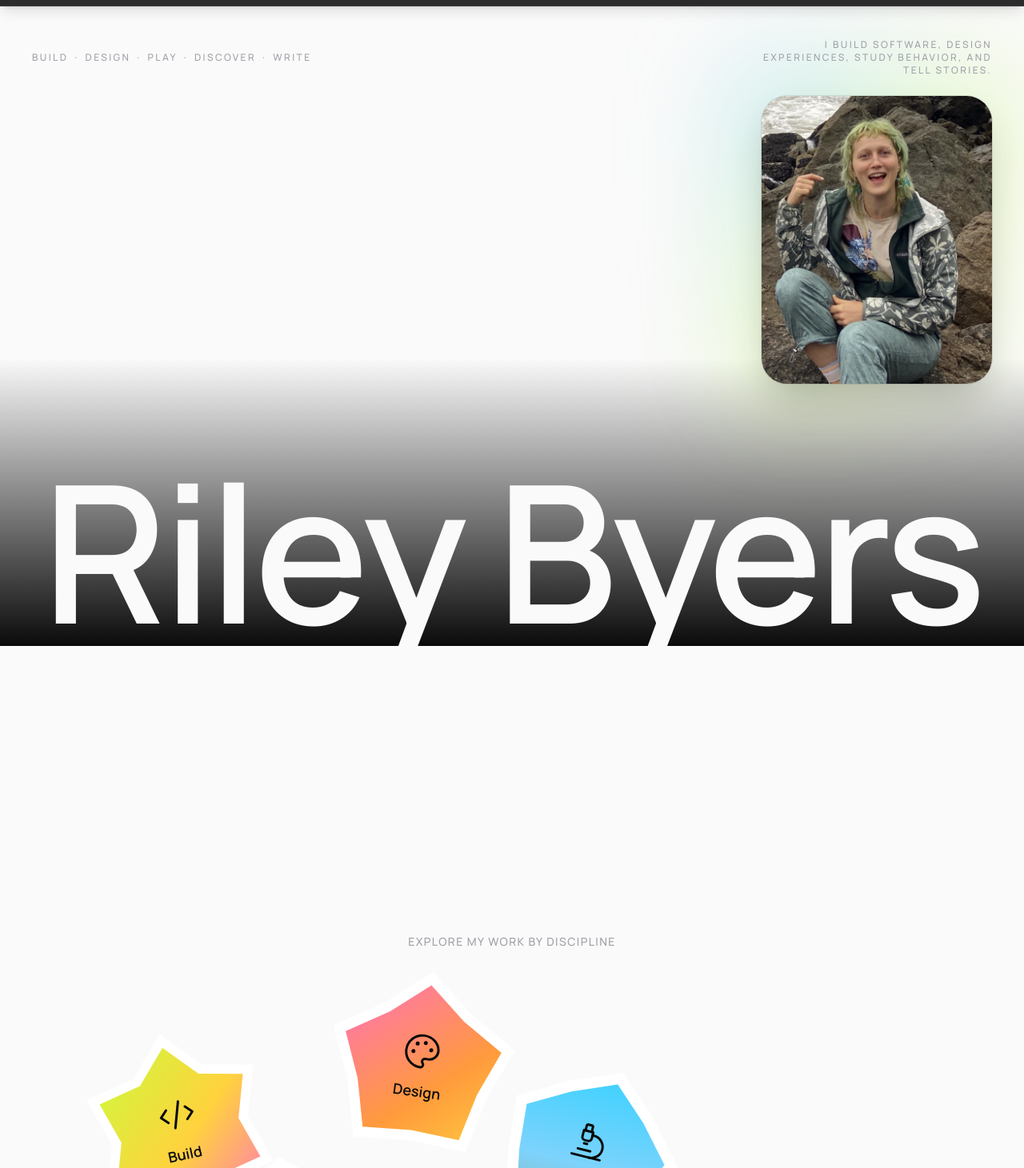
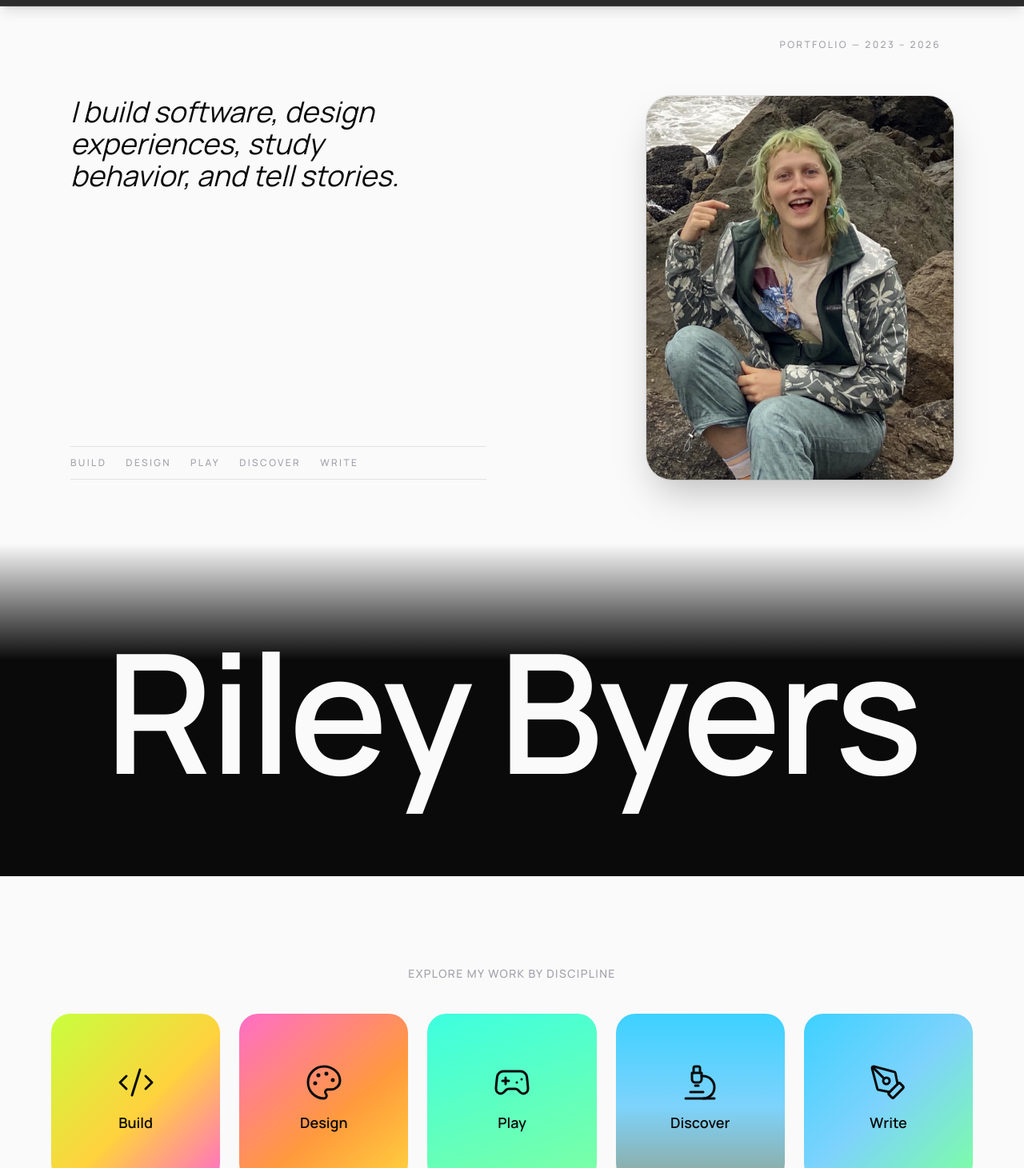
Before and after one commit to rileyb3/portfolio, a Next.js app: page / in a window 1280 px wide. Shown: the part 29-1490 px from the top of the page at 80% size. Built offline with nearby package versions, Linux system fonts and the light colour scheme.

Commit message:
Rebuild Hero as normal-flow layout closer to Akihiko reference; swap star shapes for evenly spaced gradient squares

```diff
--- a/src/components/Disciplines.tsx
+++ b/src/components/Disciplines.tsx
@@ -28,75 +28,22 @@ const tiles = categories.map((c) => ({
   id: c.id,
 }));
 
-// Five distinct blunt, rounded-point stars (5-6 points each, shallow
-// notches) — a deliberate walk-back from an earlier 14-point version that
-// was too sharp/spiky to hold an icon + word without clipping into the
-// points. Each is generated as outer/inner radius pairs around a center
-// so the interior stays a big, mostly-flat hexagon/pentagon rather than a
-// thin hub between long spikes.
-const starShapes = [
-  "polygon(50% 2%, 67% 20.6%, 91.6% 26%, 84% 50%, 91.6% 74%, 67% 79.4%, 50% 98%, 33% 79.4%, 8.4% 74%, 16% 50%, 8.4% 26%, 33% 20.6%)",
-  "polygon(50% 3%, 71.2% 20.9%, 94.7% 35.5%, 84.2% 61.1%, 77.6% 88%, 50% 86%, 22.4% 88%, 15.8% 61.1%, 5.3% 35.5%, 28.8% 20.9%)",
-  "polygon(50% 6%, 68% 18.8%, 88.1% 28%, 86% 50%, 88.1% 72%, 68% 81.2%, 50% 94%, 32% 81.2%, 11.9% 72%, 14% 50%, 11.9% 28%, 32% 18.8%)",
-  "polygon(57.8% 5.7%, 77.3% 23.6%, 94.6% 43.7%, 83.6% 67.8%, 69.7% 90.5%, 43.4% 87.4%, 17.6% 81.3%, 12.4% 55.3%, 10.3% 28.9%, 33.4% 15.8%)",
-  "polygon(61.9% 5.6%, 76.9% 23.1%, 94.4% 38.1%, 86.7% 59.8%, 82.5% 82.5%, 59.8% 86.7%, 38.1% 94.4%, 23.1% 76.9%, 5.6% 61.9%, 13.3% 40.2%, 17.5% 17.5%, 40.2% 13.3%)",
-];
-
-// A clip-path shape like this doesn't play well with a CSS border (the
-// border box is rectangular and gets chopped at odd angles) — instead each
-// tile is two nested elements sharing its own clip-path: an outer one
-// filled solid white (the page background) and, via padding, a thick
-// visible margin, and an inset inner one filled with the tile's gradient.
-// Wherever two tiles overlap, that opaque white margin shows through as a
-// clean gap between them rather than the colors muddying — the padding
-// has to be chunky (not a hairline) for that gap to actually read at this
-// scale.
-const outlineColor = "#ffffff";
-
-// Bright, non-uniform gradients per tile — genuinely different hues rather
-// than tints of the same accent, per "bright colors" + "gradient". rotate
-// feeds a single JS-computed transform (see render) rather than Tailwind's
-// rotate-* utilities, since those and an inline `style.transform` would
-// fight over the same CSS property — inline style always wins, silently
-// no-op'ing the classes. Positions are spaced for partial, not total,
-// overlap — total overlap was swallowing whichever tile ended up behind.
-const blobStyle = [
-  {
-    top: "36%",
-    left: "14%",
-    rotate: -12,
-    gradient: "linear-gradient(135deg, #C8FF3D 0%, #FFD23D 55%, #FF6EC7 100%)",
-  },
-  {
-    top: "22%",
-    left: "40%",
-    rotate: 8,
-    gradient: "linear-gradient(140deg, #FF6EC7 0%, #FF9A3D 60%, #FFD23D 100%)",
-  },
-  {
-    top: "62%",
-    left: "26%",
-    rotate: -8,
-    gradient: "linear-gradient(160deg, #3DFFE0 0%, #7DFFA3 100%)",
-  },
-  {
-    top: "42%",
-    left: "58%",
-    rotate: 14,
-    gradient: "linear-gradient(180deg, #3DD1FF 0%, #7DD3FC 55%, #8FA89B 100%)",
-  },
-  {
-    top: "66%",
-    left: "68%",
-    rotate: -10,
-    gradient: "linear-gradient(135deg, #3DD1FF 0%, #7DD3FC 50%, #7DFFA3 100%)",
-  },
+// Gave up on the star/blob shape experiment — two rounds of hand-drawn
+// clip-path polygons both landed badly (too sharp, illegible, overlaps
+// that didn't read as intentional). Plain rounded squares in an evenly
+// spaced grid, with the same bright gradients carrying the color/energy
+// instead of the outline.
+const gradients = [
+  "linear-gradient(135deg, #C8FF3D 0%, #FFD23D 55%, #FF6EC7 100%)",
+  "linear-gradient(140deg, #FF6EC7 0%, #FF9A3D 60%, #FFD23D 100%)",
+  "linear-gradient(160deg, #3DFFE0 0%, #7DFFA3 100%)",
+  "linear-gradient(180deg, #3DD1FF 0%, #7DD3FC 55%, #8FA89B 100%)",
+  "linear-gradient(135deg, #3DD1FF 0%, #7DD3FC 50%, #7DFFA3 100%)",
 ];
 
 export default function Disciplines() {
   const ref = useRef<HTMLDivElement>(null);
   const [visible, setVisible] = useState(false);
-  const [hoveredId, setHoveredId] = useState<string | null>(null);
 
   useEffect(() => {
     const el = ref.current;
@@ -115,70 +62,42 @@ export default function Disciplines() {
   }, []);
 
   return (
+    // Normal flow now — no negative margin/overlap trick, since Hero no
+    // longer has a sticky element that needs covering. bg-paper matches
+    // Hero above and the rest of the landing page below.
     <section
       id="disciplines"
       ref={ref}
-      // min-h-[85vh] is a safety floor, not the main mechanism: this section
-      // rides up over Hero via -mt-[70vh] and (at z-20, above Hero's z-10)
-      // is what hides Hero's sticky name/photo once you scroll past it. The
-      // canvas below (h-[60-70vh] depending on breakpoint) plus its own
-      // padding/heading already clears the required 70vh on its own — this
-      // floor only kicks in on unusually short viewports, so it shouldn't
-      // add visible extra empty space beyond what the content needs. bg-paper
-      // matches Hero above it — this and Hero are a deliberate light
-      // "opening chapter"; everything from AccentBand down now matches too
-      // (see those components), so the whole landing page reads as one
-      // consistent light theme, with only Header/About/Footer staying dark.
-      className="relative z-20 -mt-[70vh] min-h-[85vh] scroll-mt-6 rounded-t-[3rem] bg-paper px-6 pb-16 pt-10 text-center sm:pt-14"
+      className="scroll-mt-6 bg-paper px-6 py-20 text-center sm:py-28"
     >
       <div className="mx-auto max-w-6xl">
-        <h2 className="mb-6 text-sm font-medium uppercase tracking-widest text-muted">
+        <h2 className="mb-10 text-sm font-medium uppercase tracking-widest text-muted">
           Explore my work by discipline
         </h2>
-        {/* Relative canvas the tiles are pinned into by (top%, left%) —
-            spaced for partial overlap so the white gap ring reads as
-            deliberate rather than the tiles fighting for the same spot. */}
-        <div className="relative mx-auto h-[60vh] w-full sm:h-[65vh] lg:h-[70vh]">
+        <div className="grid grid-cols-2 gap-4 sm:grid-cols-3 sm:gap-6 lg:grid-cols-5">
           {tiles.map((tile, i) => {
             const Icon = iconMap[tile.id] ?? Images;
-            const shape = starShapes[i % starShapes.length];
-            const { top, left, rotate, gradient } =
-              blobStyle[i % blobStyle.length];
-            const entranceScale = visible ? 1 : 0.85;
-            const hoverScale = hoveredId === tile.id ? 1.08 : 1;
             return (
               <Link
                 key={tile.id}
                 href={tile.href}
-                onMouseEnter={() => setHoveredId(tile.id)}
-                onMouseLeave={() => setHoveredId(null)}
                 style={{
-                  top,
-                  left,
-                  zIndex: hoveredId === tile.id ? 10 : i,
+                  background: gradients[i % gradients.length],
                   transitionDelay: visible ? `${i * 60}ms` : "0ms",
-                  clipPath: shape,
-                  backgroundColor: outlineColor,
-                  transform: `translate(-50%, -50%) rotate(${rotate}deg) scale(${
-                    entranceScale * hoverScale
-                  })`,
                 }}
-                className={`group absolute flex aspect-square w-44 shrink-0 p-[14px] transition-all duration-500 ease-out sm:w-56 sm:p-[18px] lg:w-64 ${
-                  visible ? "opacity-100" : "opacity-0"
+                className={`group flex aspect-square flex-col items-center justify-center gap-3 rounded-3xl p-6 text-ink shadow-sm transition-all duration-500 ease-out hover:scale-[1.03] hover:shadow-lg ${
+                  visible
+                    ? "translate-y-0 opacity-100"
+                    : "translate-y-4 opacity-0"
                 }`}
-              >
-                <div
-                  style={{ clipPath: shape, background: gradient }}
-                  className="flex h-full w-full flex-col items-center justify-center gap-3 p-6 text-center text-ink"
               >
                 <Icon
                   className="h-10 w-10 transition-transform duration-300 group-hover:scale-110 sm:h-12 sm:w-12"
                   strokeWidth={1.5}
                 />
-                  <span className="text-base font-semibold leading-snug sm:text-lg">
+                <span className="text-base font-semibold sm:text-lg">
                   {tile.label}
                 </span>
-                </div>
               </Link>
             );
           })}
--- a/src/components/Hero.tsx
+++ b/src/components/Hero.tsx
@@ -1,93 +1,49 @@
-"use client";
-
-import { useEffect, useState } from "react";
 import Link from "next/link";
 import { profile, categories } from "@/data/projects";
 
-// White-theme, Akihiko/Palmer-inspired redesign of the landing hero — this
-// (plus Disciplines.tsx below it) is deliberately scoped as its own light
-// "opening chapter": the rest of the site (Header, About, every other
-// section from AccentBand down) stays on the original dark theme
-// untouched, so this is a controlled experiment rather than a site-wide
-// re-theme. Header renders as an opaque dark bar regardless of what's
-// beneath it, so a light hero under a dark nav reads fine with no changes
-// there either.
+// Rebuilt closer to the actual Akihiko/Palmer reference structure: normal
+// document flow, no scroll-jacked sticky/parallax runway. That runway was
+// exactly what was leaving a huge dead-blank stretch of screen between the
+// photo block and the name — this version is only as tall as its content.
+// White theme, scoped to this + Disciplines.tsx below; everything else
+// (Header, About, Footer) stays on the original dark theme untouched.
 export default function Hero() {
-  // Photo drifts upward as you scroll, but slower than the page itself
-  // (classic parallax). Uses a continuous rAF loop that eases the
-  // displayed offset toward the scroll-derived target every frame
-  // (lerp), rather than jumping straight to a hard-clamped value on each
-  // scroll event — that clamp-on-event approach was what caused the
-  // abrupt "hits max drift and instantly freezes" stop.
-  const [photoOffset, setPhotoOffset] = useState(0);
+  return (
+    <section id="top" className="relative overflow-hidden bg-paper">
+      {/* Small meta line, top right — a light echo of the reference's
+          "Based in Tokyo, Art Director" corner. */}
+      <div className="mx-auto max-w-6xl px-6 pt-8 text-right text-[0.65rem] font-medium uppercase tracking-[0.2em] text-muted sm:px-10 sm:pt-10 sm:text-xs">
+        Portfolio — {profile.workYears}
+      </div>
 
-  useEffect(() => {
-    let raf = 0;
-    let current = 0;
-    function frame() {
-      const scrollY = window.scrollY;
-      const vh = window.innerHeight;
-      const maxDrift = vh * 0.3;
-      const target = -Math.min(scrollY * 0.3, maxDrift);
-      current += (target - current) * 0.08; // lerp factor — lower = softer/laggier
-      setPhotoOffset(current);
-      raf = requestAnimationFrame(frame);
-    }
-    raf = requestAnimationFrame(frame);
-    return () => cancelAnimationFrame(raf);
-  }, []);
-
-  return (
-    // Outer section is taller than one screen — that extra height is the
-    // runway the sticky photo holds, and separately the runway the name's
-    // own wrapper (below) holds before it releases too.
-    <section id="top" className="relative h-[208vh]">
-      <div
-        className="sticky top-0 h-screen overflow-hidden"
-        // White at the top (where the meta row + photo card sit) fading
-        // down to black by the bottom (where the name lives) — the name
-        // is fixed white text now (no more color animation), and this
-        // gradient is what makes white-on-white at the top vs. white text
-        // reading cleanly lower down both work, with a soft transition
-        // between rather than a hard cut.
-        style={{
-          background:
-            "linear-gradient(to bottom, #fafafa 0%, #fafafa 55%, #0a0a0a 100%)",
-        }}
-      >
-        {/* Meta row — the "Quick Links / Based in Tokyo, Art Director"
-            beat from the reference, adapted into real, clickable nav
-            (each discipline links to its own page) rather than inert
-            decoration. */}
-        <div className="absolute inset-x-0 top-0 z-20 flex items-center justify-between px-6 pt-8 text-[0.65rem] font-medium uppercase tracking-[0.2em] text-muted sm:px-10 sm:pt-10 sm:text-xs">
-          <ul className="flex flex-wrap items-center gap-x-2 gap-y-1">
-            {categories.map((c, i) => (
-              <li key={c.id} className="flex items-center gap-2">
-                {i > 0 && <span aria-hidden="true">·</span>}
+      {/* Headline + photo, side by side like the reference's statement
+          block + corner photo — the discipline links sit in a bordered
+          row under the headline (its "Art Direction / Branding /
+          Strategy" beat), as real clickable nav rather than decoration. */}
+      <div className="mx-auto grid max-w-6xl gap-10 px-6 pt-10 sm:grid-cols-2 sm:gap-16 sm:pt-14">
+        <div className="flex flex-col justify-between">
+          <p className="max-w-md text-2xl italic leading-snug text-ink sm:text-3xl lg:text-4xl">
+            {profile.tagline}
+          </p>
+          <ul className="mt-10 flex flex-wrap items-center gap-x-6 gap-y-2 border-y border-ink/10 py-3 text-[0.65rem] font-medium uppercase tracking-[0.2em] text-muted sm:text-xs">
+            {categories.map((c) => (
+              <li key={c.id}>
                 <Link href={`/${c.id}`} className="transition hover:text-ink">
                   {c.label}
                 </Link>
               </li>
             ))}
           </ul>
-          <span className="hidden max-w-xs text-right sm:block">
-            {profile.tagline}
-          </span>
         </div>
 
-        {/* Photo: a bounded, framed card in the upper right, with a soft
-            blue/green glow behind it for an "ocean, not literal" feel
-            rather than a flat cutout edge. Card + glow move together with
-            the same parallax drift the old full-bleed photo used. */}
-        <div
-          className="absolute right-6 top-24 z-10 will-change-transform sm:right-10 sm:top-28"
-          style={{ transform: `translateY(${photoOffset}px)` }}
-        >
+        {/* Photo: bounded card with a soft blue/green glow behind it — an
+            "ocean, not literal" feel rather than a flat cutout edge. */}
+        <div className="relative">
           <div
             className="absolute -inset-10 -z-10 rounded-[3rem] bg-gradient-to-br from-accent2/50 via-accent/25 to-transparent blur-3xl"
             aria-hidden="true"
           />
-          <div className="aspect-[4/5] w-[46vw] max-w-[220px] overflow-hidden rounded-[2rem] shadow-2xl ring-1 ring-ink/10 sm:w-72 sm:max-w-none">
+          <div className="aspect-[4/5] w-full max-w-sm overflow-hidden rounded-[2rem] shadow-2xl ring-1 ring-ink/10 sm:ml-auto">
             {/* eslint-disable-next-line @next/next/no-img-element */}
             <img
               src={profile.photoSrc}
@@ -98,18 +54,18 @@ export default function Hero() {
         </div>
       </div>
 
-      {/* Name: wrapper's natural top is 70vh down the page, so a slice of
-          it peeks up from the bottom edge at scroll=0. Scrolling moves it
-          up in normal flow (1:1 with the page) until it hits the sticky
-          threshold below (top-[60%] = 60vh) at scrollY≈10vh, where it
-          locks. Plain live text, sized big enough that it runs off both
-          edges of the screen — globals.css sets overflow-x:hidden so that
-          doesn't create a horizontal scrollbar. Fixed white, no color
-          animation — it sits in the black portion of the gradient above,
-          so it's legible without needing to shift color as Disciplines
-          (below, -mt-[70vh]) rises to cover it around scroll≈38-78vh. */}
-      <div className="absolute inset-x-0 top-[70vh] z-10 h-[138vh]">
-        <h1 className="pointer-events-none sticky top-[60%] mx-auto w-fit whitespace-nowrap font-sans text-5xl font-semibold leading-none tracking-tight text-paper sm:text-[12rem] lg:text-[15rem]">
+      {/* Name band: a self-contained gradient from transparent (blending
+          into the white section above) down to solid black, so the fixed
+          white name reads cleanly against it without needing to animate
+          color as anything scrolls past. */}
+      <div
+        className="mt-16 flex min-h-[46vh] items-center justify-center px-6 py-16 sm:mt-20 sm:min-h-[52vh]"
+        style={{
+          background:
+            "linear-gradient(to bottom, rgba(10,10,10,0) 0%, #0a0a0a 35%, #0a0a0a 100%)",
+        }}
+      >
+        <h1 className="w-fit whitespace-nowrap text-center font-sans text-5xl font-semibold leading-none tracking-tight text-paper sm:text-[10rem] lg:text-[13rem]">
           {profile.name}
         </h1>
       </div>
```
Lines whose indentation alone changed are shown as unchanged.
